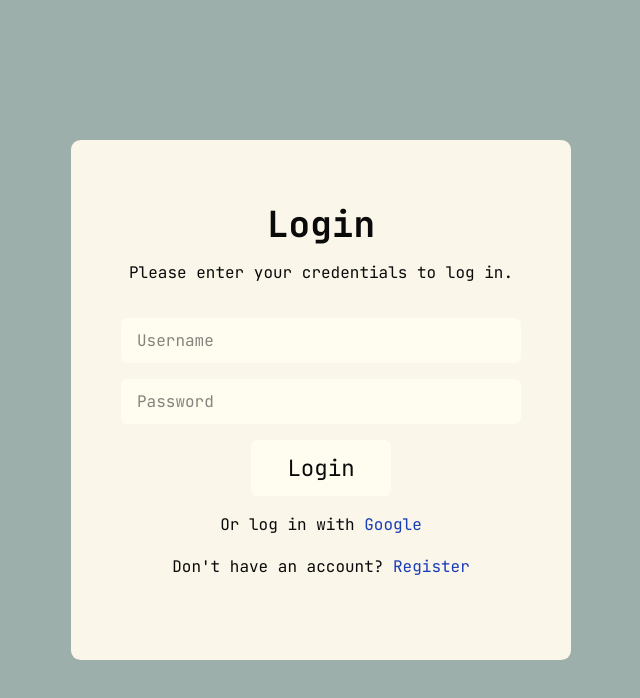
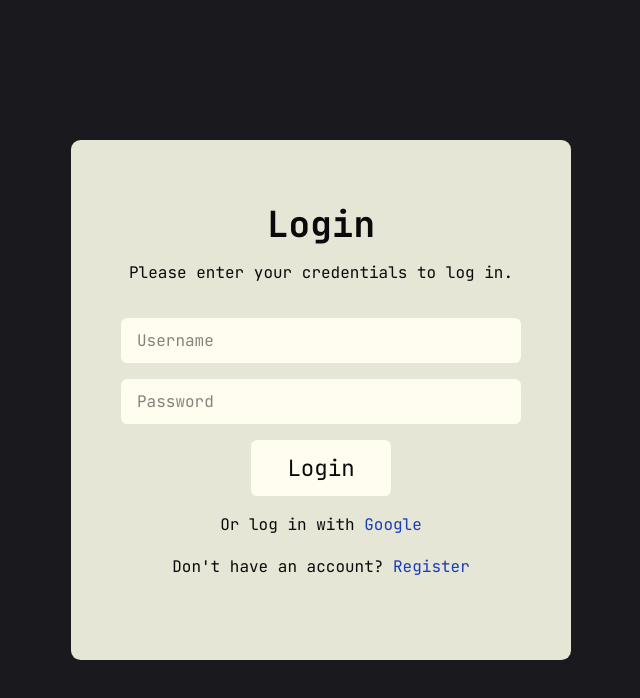
Before and after one commit to JuhilSavani/chatbot, a React (Vite) app in the folder client/: page /login in a window 1280 px wide. Shown: the top 698 px of the page, without its empty margins (319-959 px from the left). Built offline with nearby package versions, Linux system fonts and the light colour scheme; no server answers.

Commit message:
Change theme colors for consistency

```diff
--- a/client/src/index.css
+++ b/client/src/index.css
@@ -106,7 +106,7 @@
 }
 
 body{
-  background-color: #9CAFAA;
+  background-color: #19191E;
 }
 
 .page{
@@ -120,7 +120,7 @@ body{
 }
 
 .container{
-  background-color: #FAF6E9;
+  background-color: #E6E6D6;
   padding: 4rem 0;
   border-radius: 0.6rem;
   width: 500px;
@@ -169,7 +169,7 @@ nav{
     &:focus{
       outline: none;
       border: none;
-      box-shadow: 0 0 0 4px #9CAFAA;
+      box-shadow: 0 0 0 4px #19191E;
     }
     transition: 0.2s ease-in-out box-shadow;
   }
@@ -185,7 +185,7 @@ nav{
     font-size: 1.4rem;
     cursor: pointer;
     &:hover{
-      box-shadow: 0 0 0 6px #9CAFAA;
+      box-shadow: 0 0 0 6px #19191E;
     }
     transition: 0.2s ease-in-out box-shadow;
   }
@@ -201,7 +201,7 @@ nav{
     color: #E43636;
     font-style: italic;
     font-size: 1rem;
-    margin: 0;
+    margin: 0.6rem 0;
     margin-bottom: 2rem;
     padding: 0 0.2em;
     text-align: left;
```
